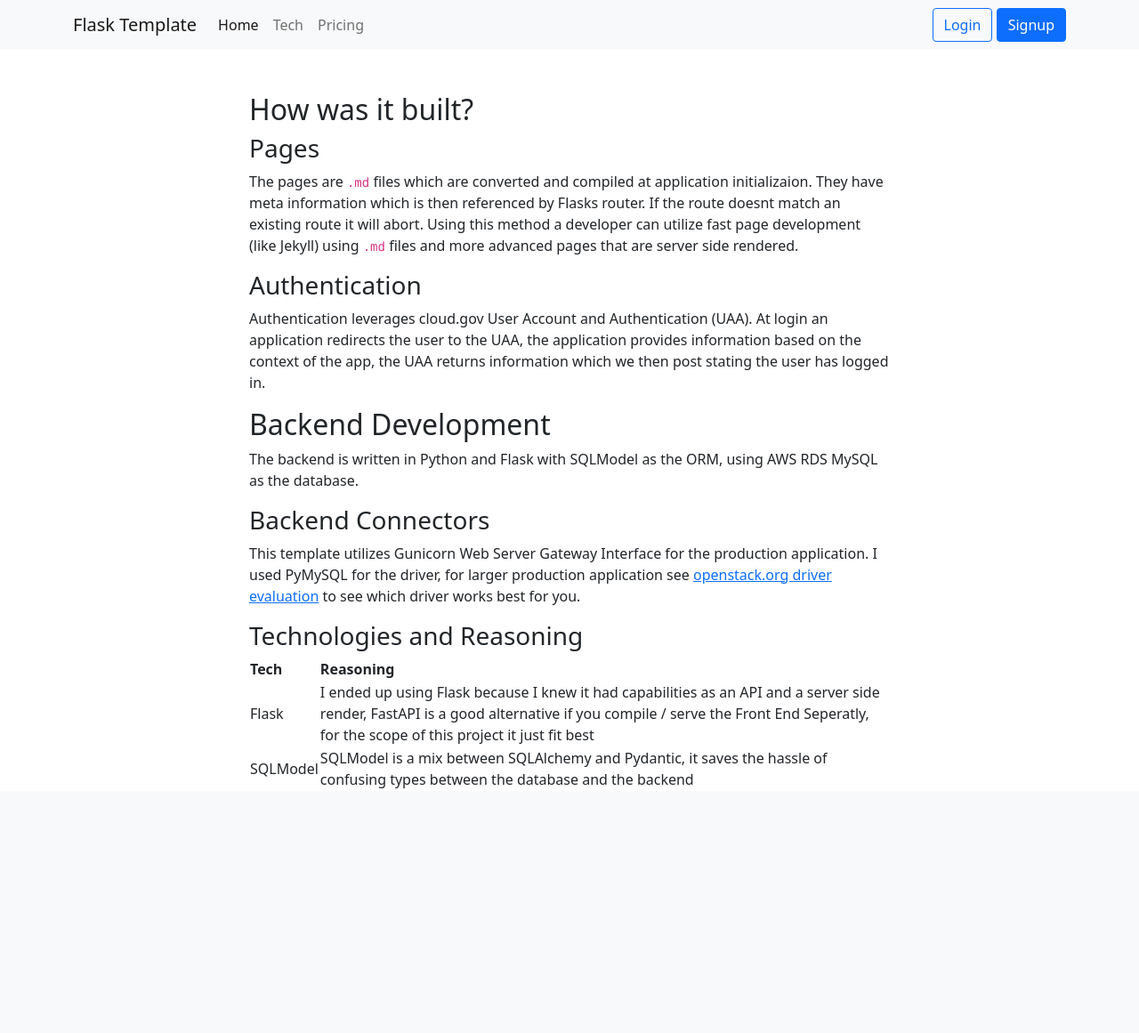
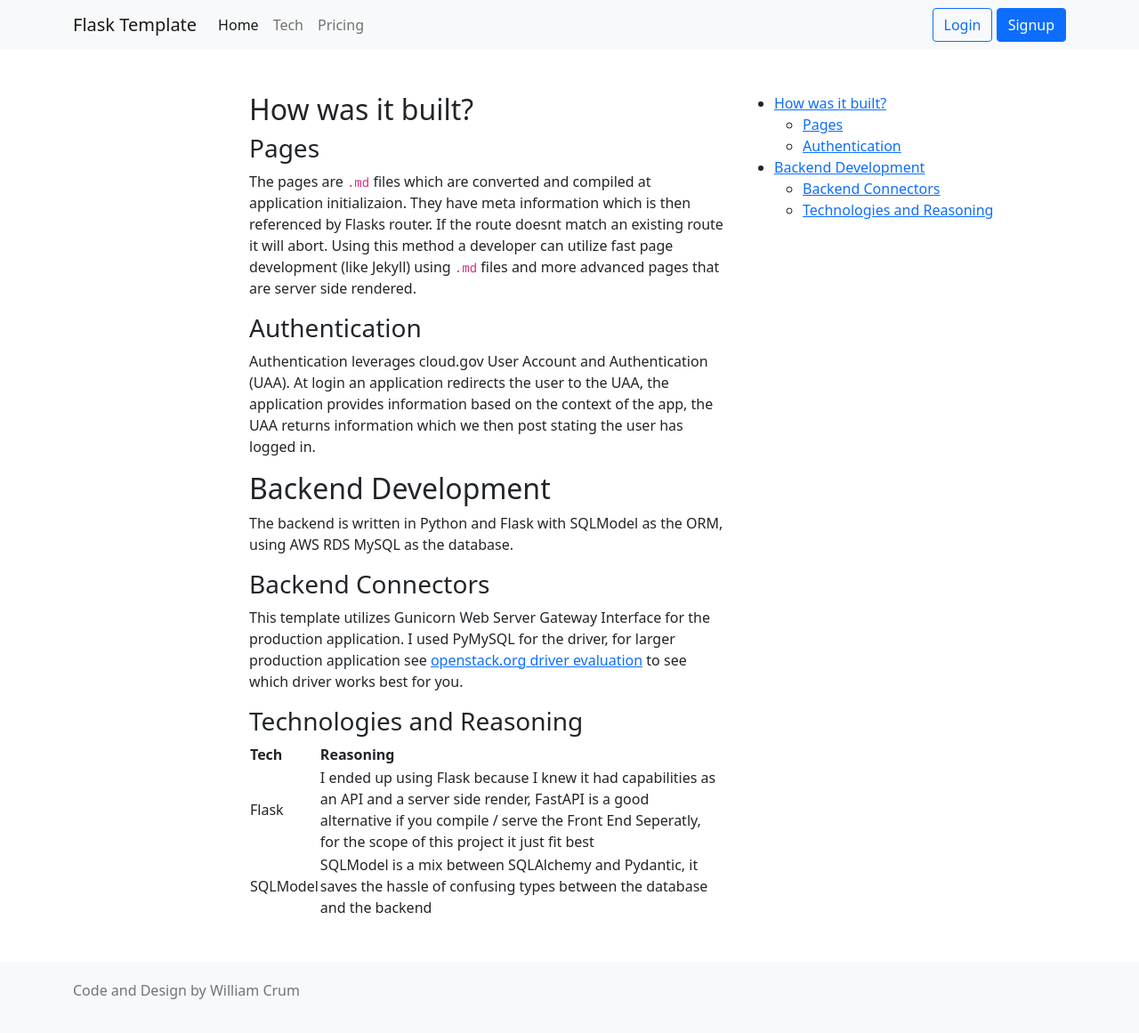
Before and after one commit to wcrum/cloud-gov-flask-template, a Flask app: page /tech in a window 1280 px wide. Shown: the whole page at 89% size. Before the commit the page ends 886 px from the top, so only its background shows below. Run offline with Flask 3, Linux system fonts and the light colour scheme; some libraries are stand-ins or nearby versions; some web fonts are replaced.

Commit message:
Tweaks and Pages

```diff
--- a/app/pages/__init__.py
+++ b/app/pages/__init__.py
@@ -19,9 +19,11 @@ class Page:
         self.filename = filename
         self.contents = contents
         self.html = markdown2.markdown(
-            self.contents, extras=["tables", "metadata", "fenced-code-blocks"]
+            self.contents, extras=["tables", "metadata", "fenced-code-blocks", "toc"]
         )
         self.meta = self.html.metadata
+        self.toc_html = self.html.toc_html
+        print(self.meta)
         print(self.meta)
 
 
--- a/app/pages/index.md
+++ b/app/pages/index.md
@@ -4,6 +4,7 @@ Summary: Template cloud.gov Application
 Authors: William Crum
 Date: January 23, 2022
 base_url: /
+show_toc: False
 ---
 
 # Welcome to a Flask Template
--- a/app/pages/techstack.md
+++ b/app/pages/techstack.md
@@ -4,6 +4,7 @@ Summary: Template cloud.gov Application
 Authors: William Crum
 Date: January 23, 2022
 base_url: /tech
+show_toc: True
 ---
 
 ## How was it built?
--- a/app/routes/auth.py
+++ b/app/routes/auth.py
@@ -67,6 +67,7 @@ def callback():
     session["claims"] = jwt.decode(
         token, header["alg"], options={"verify_signature": False}
     )
+    print(session["claims"])
     session["expiry"] = time.time() + (response["expires_in"] * 1000)
     session["refresh_token"] = response["refresh_token"]
     session["authenticated"] = True
--- a/app/routes/default.py
+++ b/app/routes/default.py
@@ -21,7 +21,7 @@ def handle_posts(*args, **kwgs):
         return render_template(
             "page.html",
             session=session,
-            markdown=current_app.pages.routes[request.path].html,
+            page=current_app.pages.routes[request.path]
         )
 
     abort(404)
--- a/app/templates/base.html
+++ b/app/templates/base.html
@@ -1,5 +1,5 @@
 <!doctype html>
-<html lang="en">
+<html class="h-100" lang="en">
     <head>
         <meta charset="utf-8">
         <meta name="viewport" content="width=device-width, initial-scale=1">
@@ -11,10 +11,18 @@
         <script src="{{ url_for('static', filename='bootstrap.bundle.min.js') }}"></script>
         <script src="{{ url_for('static', filename='jdenticon.min.js') }}"></script>
     </head>
-    <body>
-        {% include 'navbar.html' %}
+    <body class="d-flex flex-column h-100">
+        <header>
+            {% include 'navbar.html' %}
+        </header>
 
-        {% block content %}
-        {% endblock %}
+        <main class="flex-shring-0 mt-5 mb-5">
+            {% block content %}
+            {% endblock %}
+        </main>
+
+        <footer class="footer mt-auto py-3 bg-light">
+            {% include 'footer.html' %}
+        </footer>
     </body>
 </html>
--- a/app/templates/error.html
+++ b/app/templates/error.html
@@ -2,7 +2,7 @@
 
 {% block content %}
 
-<div style="min-height: 80vh !important" class="d-flex flex-column justify-content-center align-items-center">
+<div style="min-height: 75vh !important" class="d-flex flex-column justify-content-center align-items-center">
     <div class="container">
         <div class="row">
             <div class="col-4 text-end justify-content-center align-items-center">
--- /dev/null
+++ b/app/templates/footer.html
@@ -0,0 +1,24 @@
+<div class="container">
+    <div class="row align-items-center">
+        <div class="col-sm-8">
+            <p class="text-muted">
+                Code and Design by William Crum
+            </p>
+        </div>
+        <div class="col-sm-4">
+            <div class="row gx-4 float-end">
+                <div class="col">
+                    <a style="color: grey" href="https://www.github.com/elisoncrum">
+                        <i class="fab fa-github fa-3x"></i>
+                    </a>
+                </div>
+                <div class="col">
+
+                    <a style="color: grey" href="https://www.github.com/elisoncrum">
+                        <i class="fab fa-linkedin fa-3x"></i>
+                    </a>
+                </div>
+            </div>
+        </div>
+    </div>
+</div>
--- a/app/templates/navbar.html
+++ b/app/templates/navbar.html
@@ -27,13 +27,14 @@
                     <li>
                         <h6 class="dropdown-header">{{ session.claims['email'] }}</h6>
                     </li>
-                    <li><a class="dropdown-item" href="#">Profile</a></li>
+                    <li><a class="dropdown-item" data-bs-toggle="modal" data-bs-target="#profileModal">Profile</a></li>
                     <li>
                         <hr class="dropdown-divider">
                     </li>
                     <li><a class="dropdown-item" href="/auth/logout">Sign out</a></li>
                 </ul>
             </div>
+            {% include '/modals/profile.html' %}
             {% else %}
             <div class="col-md-3 text-end">
                 <a class="btn btn-outline-primary" href="/auth/login" role="button">Login</a>
--- a/app/templates/page.html
+++ b/app/templates/page.html
@@ -1,16 +1,29 @@
 {% extends "base.html" %}
 
 {% block content %}
-<div class="container-sm mt-5">
+<div class="container-sm">
     <div class="container">
         <div class="row">
+            {% if page.meta["show_toc"] == "True" %}
+            <div class="col">
+
+            </div>
+            <div class="col-6">
+                {{ page.html|safe }}
+            </div>
+            <div class="col-4">
+                {{ page.toc_html|safe }}
+
+            </div>
+            {% else %}
             <div class="col">
             </div>
             <div class="col-8">
-                {{ markdown|safe }}
+                {{ page.html|safe }}
             </div>
             <div class="col">
             </div>
+            {% endif %}
         </div>
     </div>
 </div>
```
Also changed, not shown: app/templates/modals/profile.html (added, +54 -0 lines).
